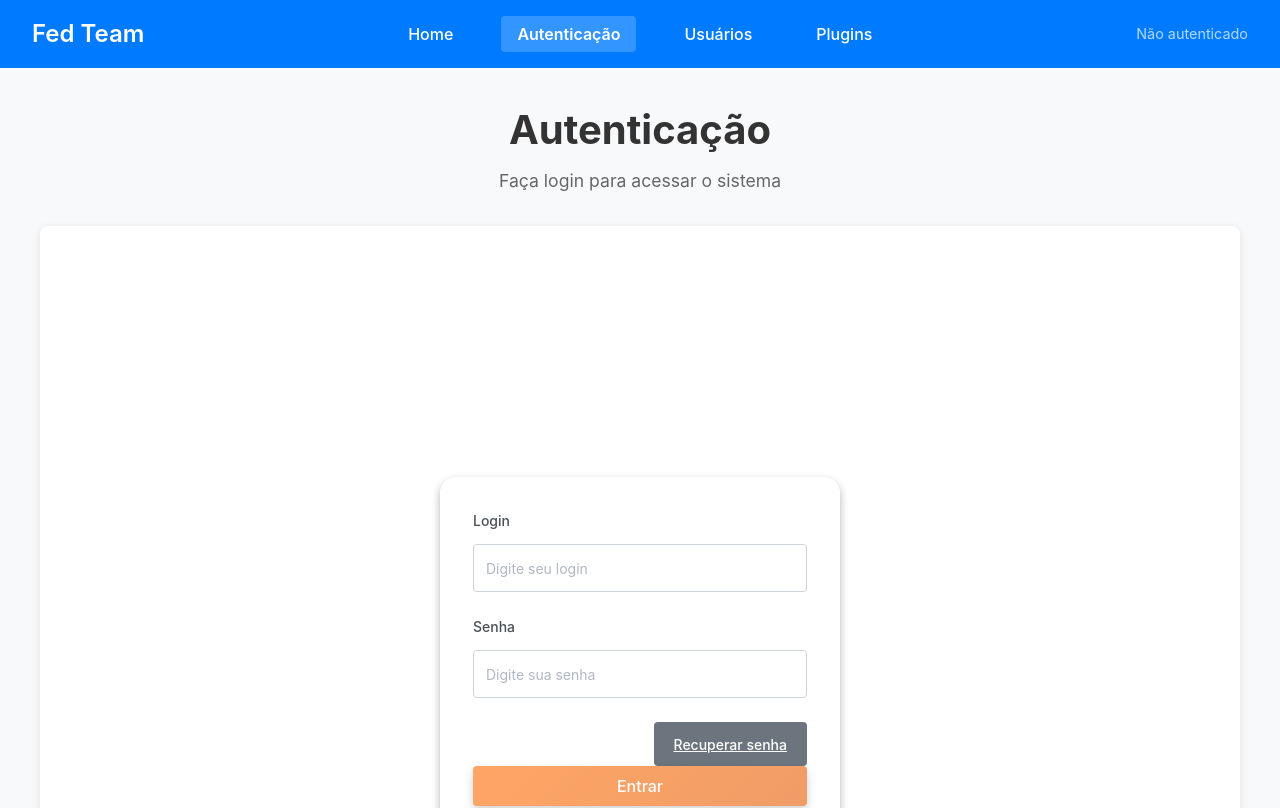
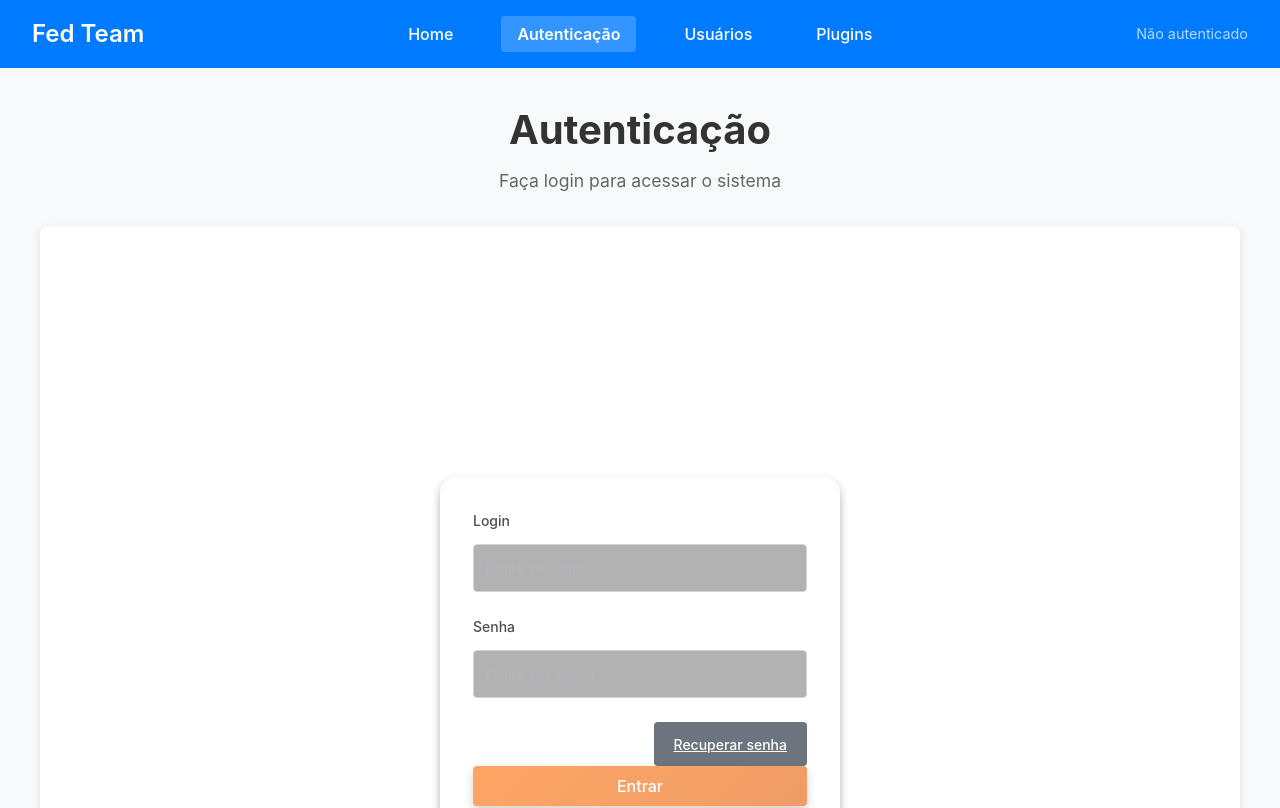
Before and after one commit to omitmv/fed-team, a React (Create React App) app: page /auth in a window 1280 px wide. Shown: the top 808 px of the page. Built offline with nearby package versions, Linux system fonts and the light colour scheme; no server answers.

Commit message:
Correção nas cores do inputs

```diff
--- a/src/styles/components.css
+++ b/src/styles/components.css
@@ -141,7 +141,7 @@
 .form-input {
   min-height: var(--button-height);
   padding: 0 var(--spacing-md);
-  background: var(--color-surface);
+  background: rgba(0, 0, 0, 0.3);
   border: 2px solid var(--color-border);
   border-radius: var(--radius-lg);
   color: var(--color-text-primary);
@@ -155,27 +155,33 @@
 
 .form-input::placeholder {
   color: var(--color-text-secondary);
+  opacity: 0.8;
 }
 
 .form-input:focus {
   outline: none;
   border-color: var(--color-primary);
-  background: rgba(255, 255, 255, 0.08);
+  background: rgba(0, 0, 0, 0.5);
   box-shadow: 0 0 0 3px rgba(255, 107, 0, 0.2);
+  color: var(--color-text-primary);
 }
 
 .form-input:hover:not(:focus) {
   border-color: var(--color-primary);
-  background: var(--color-surface-hover);
+  background: rgba(0, 0, 0, 0.4);
 }
 
 /* Estados de erro */
 .form-input.error {
   border-color: var(--color-error);
+  background: rgba(220, 53, 69, 0.1);
+  color: var(--color-text-primary);
 }
 
 .form-input.error:focus {
   box-shadow: 0 0 0 3px rgba(220, 53, 69, 0.2);
+  background: rgba(220, 53, 69, 0.15);
+  color: var(--color-text-primary);
 }
 
 /* ======= CARDS E CONTAINERS ======= */
```
